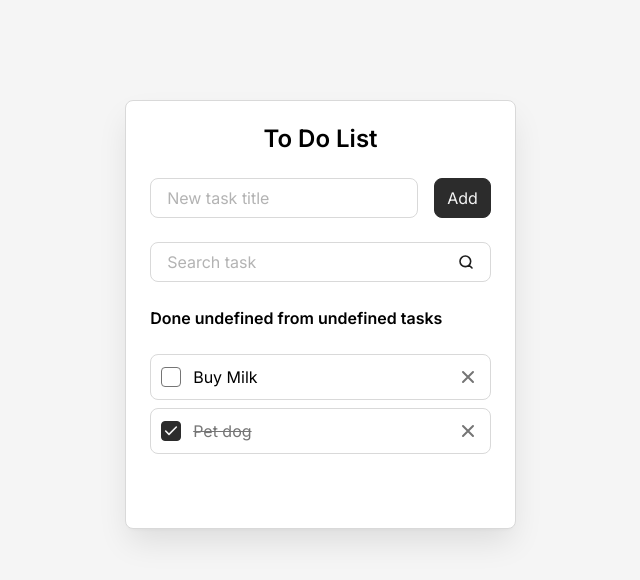
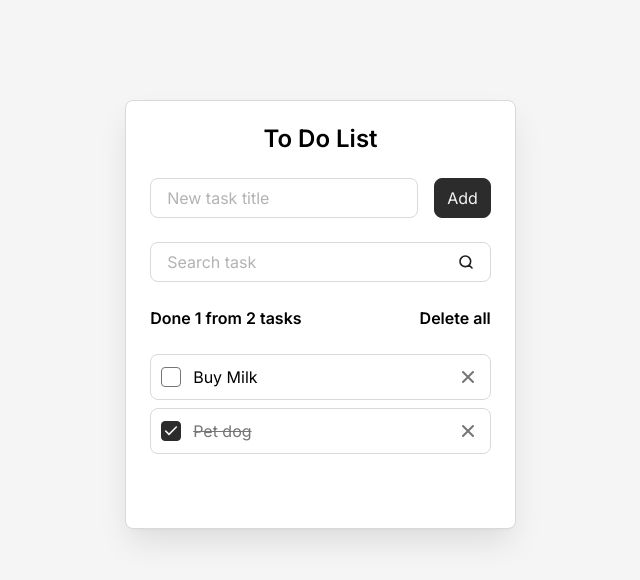
Before and after one commit to MagzhanYerbosyn/React, a React (Vite) app in the folder todo-react/: page / in a window 1280 px wide. Shown: the top 580 px of the page, without its empty margins (312-952 px from the left). Built offline with nearby package versions, Linux system fonts and the light colour scheme.

Commit message:
feat: translate props of TodoInfo dynamically throught TodoInfo component in Todo component

```diff
--- a/todo-react/src/components/Todo.jsx
+++ b/todo-react/src/components/Todo.jsx
@@ -14,7 +14,7 @@
       <h1 className="todo__title">To Do List</h1>
       <AddTaskForm />
       <SearchTaskForm />
-      <TodoInfo />
+      <TodoInfo total={tasks.length} done={tasks.filter(({ isDone }) => isDone).length} />
       <TodoList tasks={tasks} />
     </div>
   );
```
